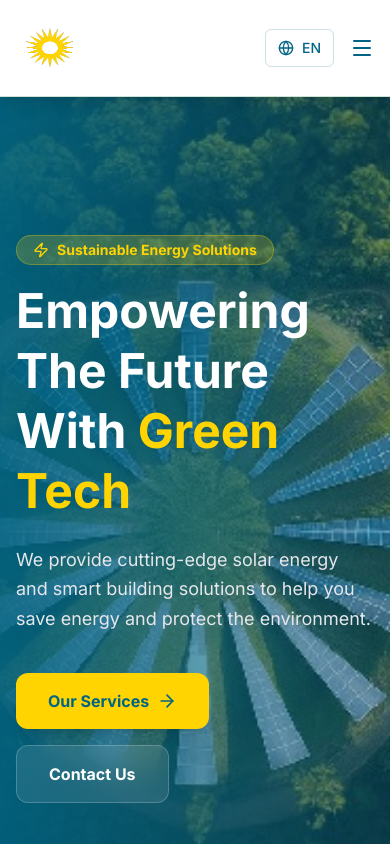
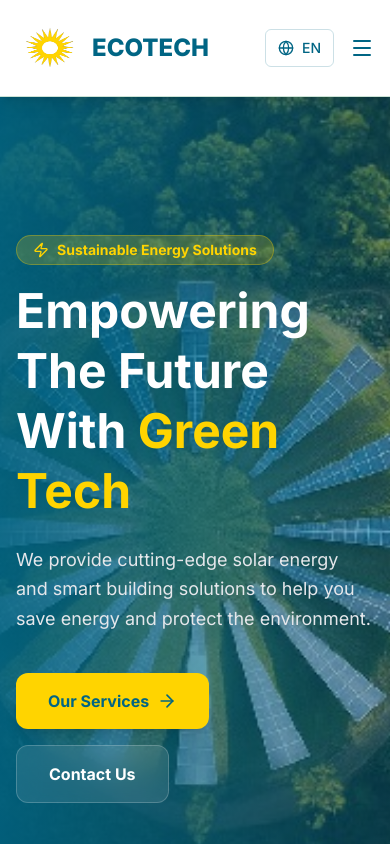
Before and after one commit to mohamedsedekmohamed/ECOTECH-, a React (Vite) app: page / in a window 390 px wide. Shown: the top 844 px of the page. Built offline with nearby package versions, Linux system fonts and the light colour scheme.

Commit message:
SHOW NAME

```diff
--- a/src/components/Navbar.jsx
+++ b/src/components/Navbar.jsx
@@ -47,7 +47,7 @@ const serviceLinks = [
           {/* Logo */}
           <Link to="/" className="flex items-center  text-xl font-bold transition-colors hover:opacity-80">
             <img src={sun} alt="Logo" className="h-21 w-21 text-secendcolor" />
-         <span className="hidden sm:inline text-2xl lg:text-4xl text-maincolor font-extrabold">ECOTECH</span>
+         <span className="inline text-2xl lg:text-4xl text-maincolor font-extrabold">ECOTECH</span>
           </Link>
 
           <ul className="hidden items-center gap-2 md:flex">
```
